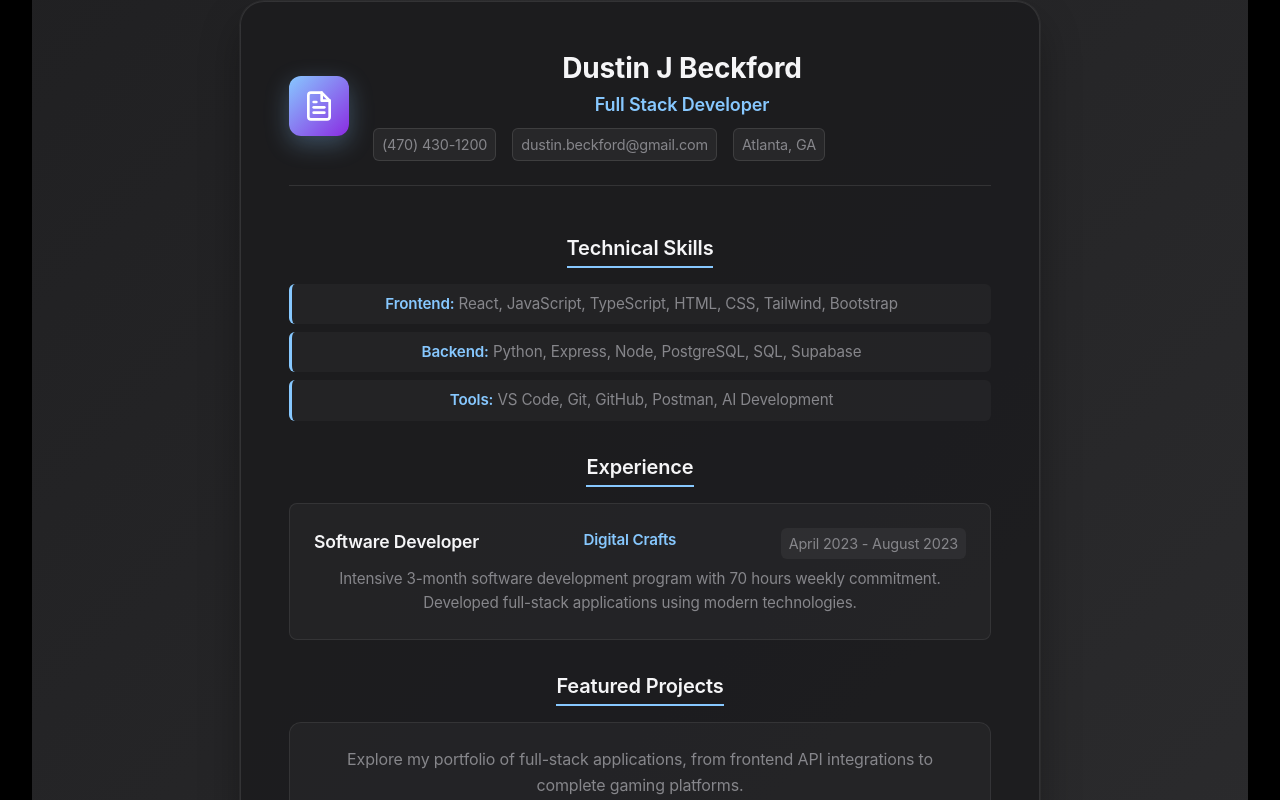
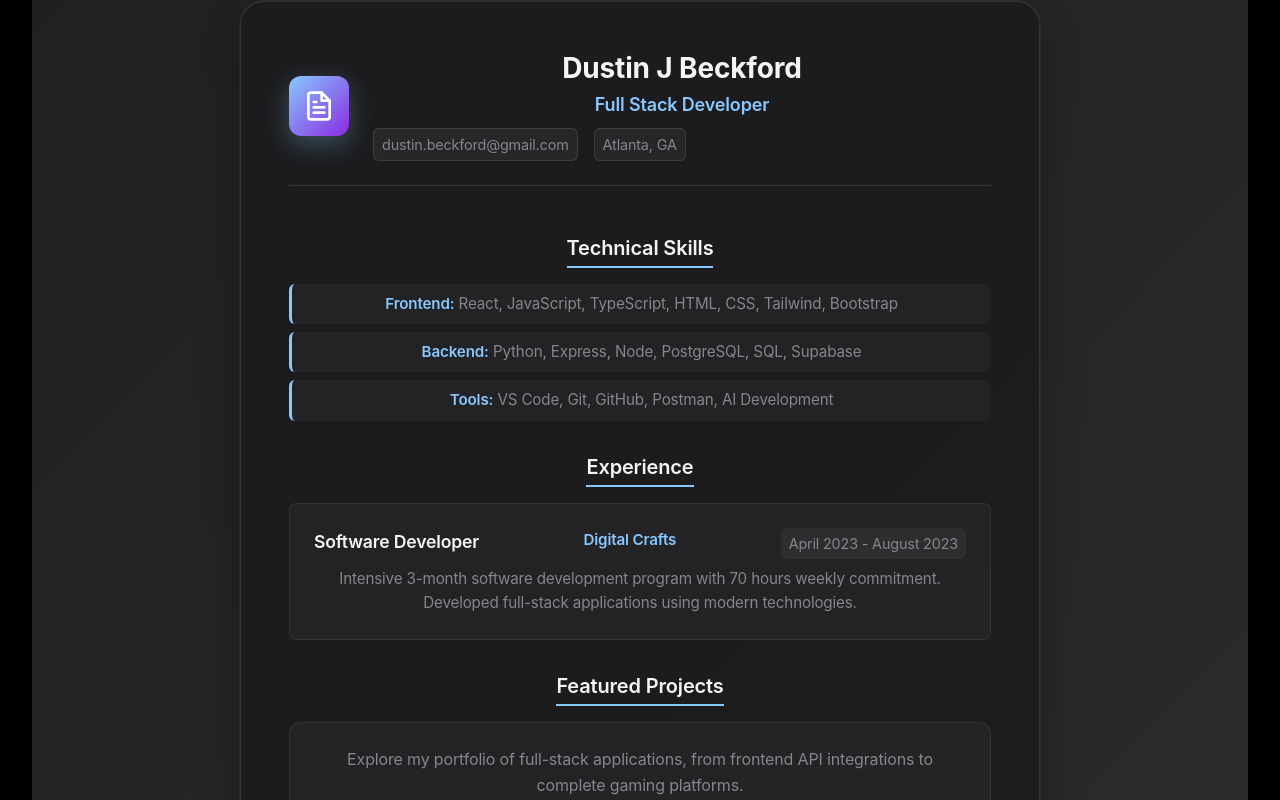
Before and after one commit to dustinbeckford/dustinbeckford.github.io, a React (Vite) app in the folder new-portfolio/: page /About in a window 1280 px wide. Shown: the part 1740-2540 px from the top of the page. Built offline with nearby package versions, Linux system fonts and the light colour scheme.

Commit message:
about me changes

```diff
--- a/new-portfolio/src/components/pages/AboutMe.jsx
+++ b/new-portfolio/src/components/pages/AboutMe.jsx
@@ -70,7 +70,6 @@ const AboutMe = () => {
 								<h3>Dustin J Beckford</h3>
 								<p>Full Stack Developer</p>
 								<div className='contact-info'>
-									<span>(470) 430-1200</span>
 									<span>dustin.beckford@gmail.com</span>
 									<span>Atlanta, GA</span>
 								</div>
```
